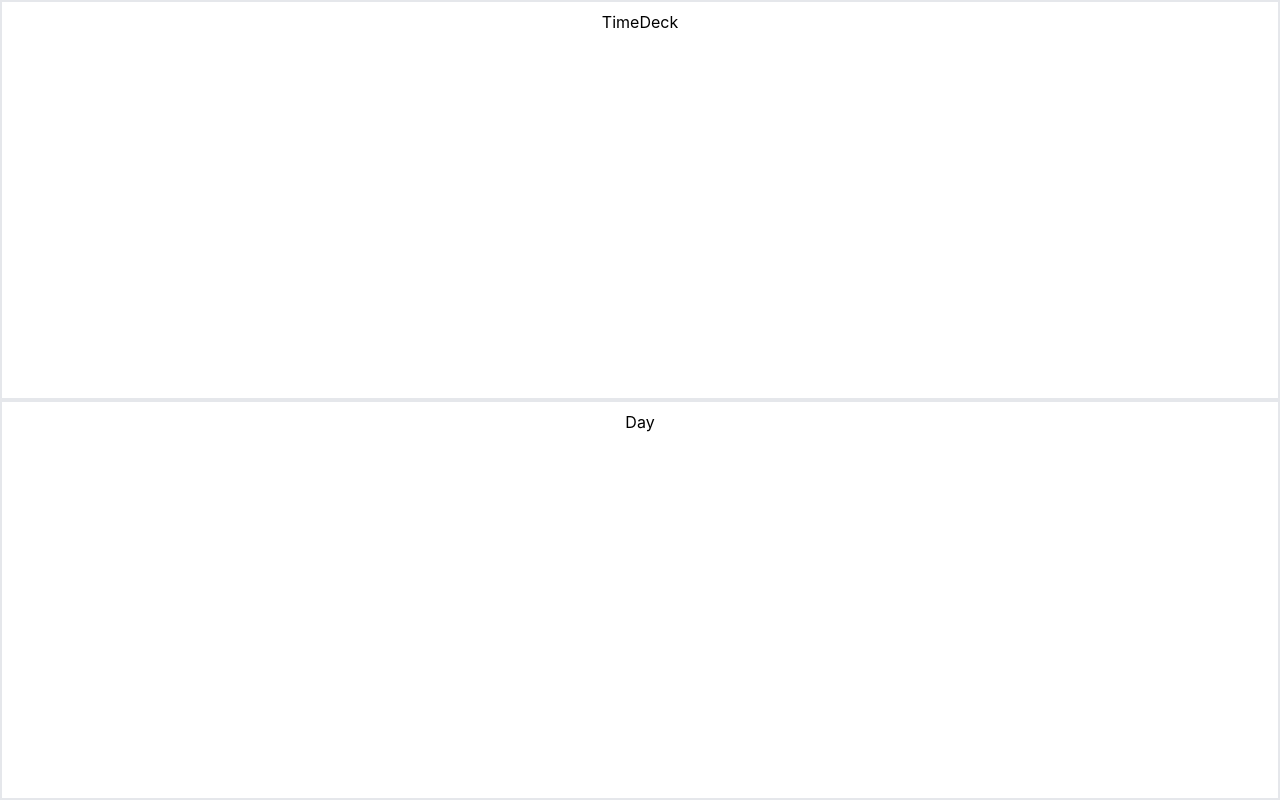
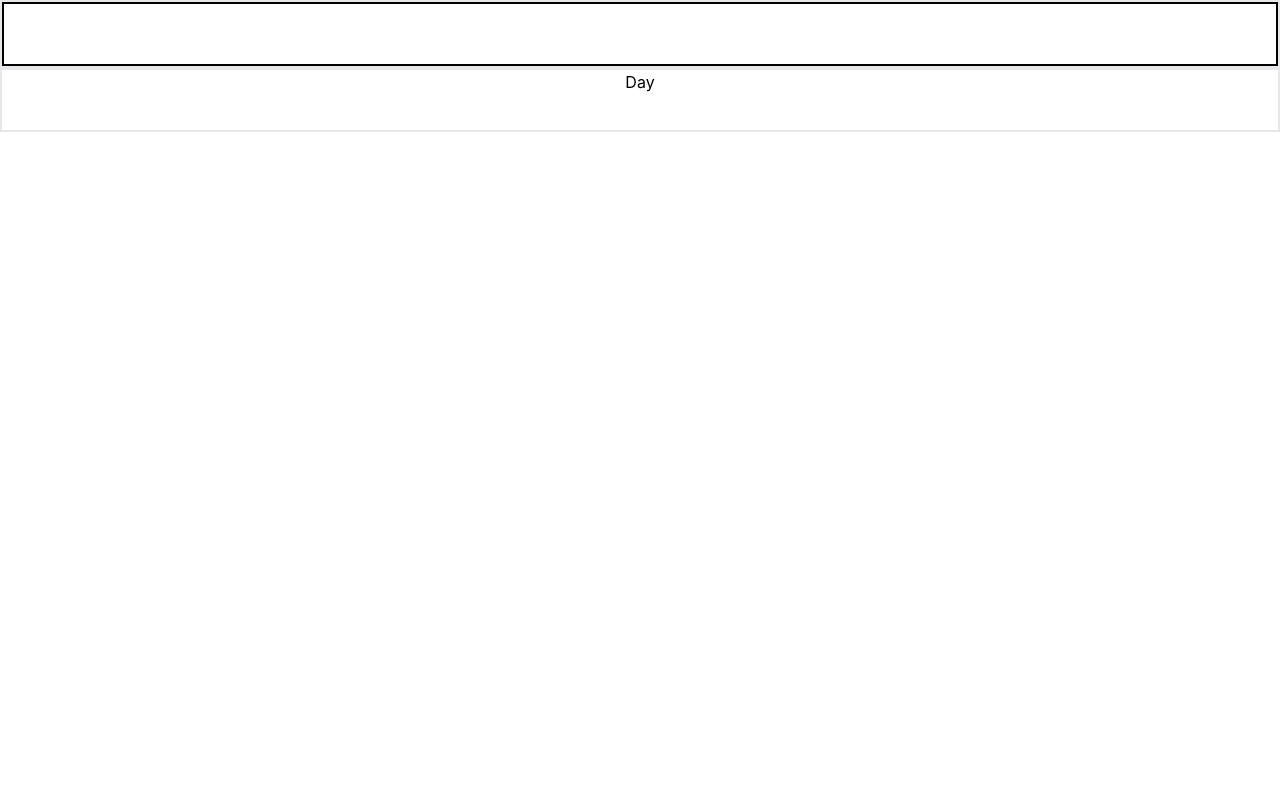
Before and after one commit to munrhalls/time-glance, a React (Create React App) app: page / in a window 1280 px wide. Built offline with nearby package versions, Linux system fonts and the light colour scheme.

Commit message:
initial style

```diff
--- a/src/components/Day.js
+++ b/src/components/Day.js
@@ -2,7 +2,7 @@ import React from 'react'
 
 export const Day = () => {
   return (
-    <div className="border-2 p-2 flex-1">
+    <div className="bg-transparent h-16 border-2">
       Day
     </div>
   )
--- a/src/components/TimeCard.js
+++ b/src/components/TimeCard.js
@@ -0,0 +1,9 @@
+import React from 'react'
+
+export const TimeCard = () => {
+  return (
+    <div className="bg-blue h-16 border-black border-2">
+
+    </div>
+  )
+}
--- a/src/components/TimeDeck.js
+++ b/src/components/TimeDeck.js
@@ -1,7 +1,9 @@
+import { TimeCard } from "./TimeCard";
+
 export const TimeDeck = () => {
   return (
-    <div className="border-2 p-2 flex-1">
-      TimeDeck
+    <div className="bg-transparent h-18 border-2">
+      <TimeCard />
     </div>
-  )
-}
+  );
+};
```
